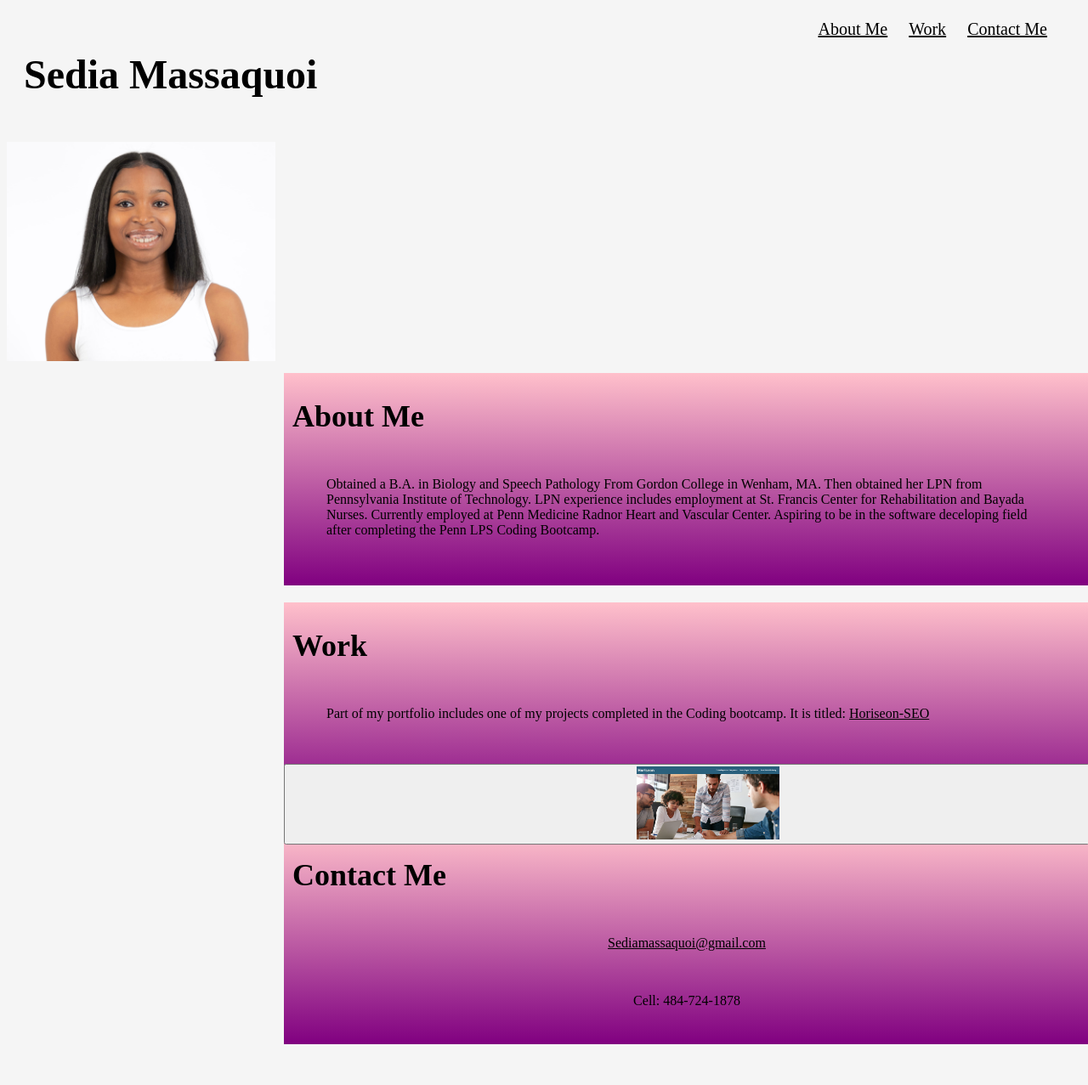
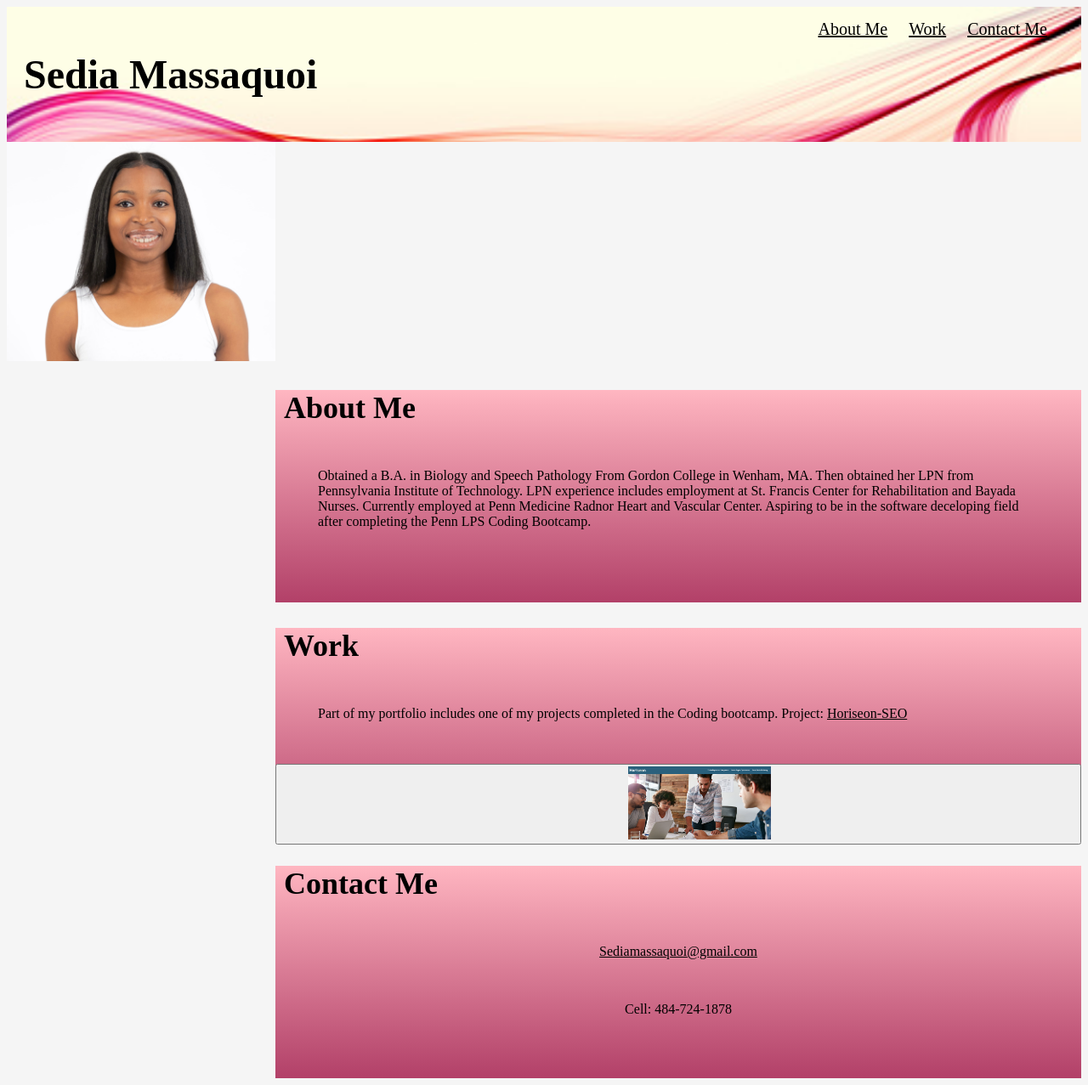
Before and after one commit to SediaM/The-Portfolio-of-Sedia-Massaquoi, a plain HTML site: page index.html in a window 1280 px wide. Shown: the whole page at 85% size. Before the commit the page ends 1247 px from the top, so only its background shows below. Drawn offline with Linux system fonts and the light colour scheme.

Commit message:
week two changes

```diff
--- a/index.html
+++ b/index.html
@@ -39,7 +39,7 @@
             <div class="Work-Box">
             <h2>Work</h2>
             <p>
-                Part of my portfolio includes one of my projects completed in the Coding bootcamp. It is titled:
+                Part of my portfolio includes one of my projects completed in the Coding bootcamp. Project:
                 <a href="https://sediam.github.io/Horiseon-SEO/">Horiseon-SEO</a>
             </p>
             <button><a href="https://sediam.github.io/Horiseon-SEO/"><img src="./Assets/Horiseon-SEO.png"  alt="Work"/></a></button>
--- a/style.css
+++ b/style.css
@@ -7,7 +7,7 @@ header {
     color: black;
     display: flex;
     justify-content: space-between;
-    background-image: url("./Assets/white-color-technology-abstract-background-vector-illustration-modern-design-concept_29865-4088.avif");
+    background-image: url("./Assets/ChallengeHeaderBackground.jpeg");
     background-size: cover;
 }
 
@@ -53,9 +53,8 @@ main {
 }
 
 .About-Box {
-    border: 10px solid whitesmoke;
     justify-content: space-between;
-    background-image: linear-gradient(pink, purple);
+    background-image: linear-gradient(lightpink, rgb(178, 64, 104));
     width: 75%;
     height: 250px;
     margin-left: 25%;
@@ -72,9 +71,8 @@ main {
 }
 
 .Work-Box {
-    border: 10px solid whitesmoke;
     justify-content: space-between;
-    background-image: linear-gradient(pink, purple);
+    background-image: linear-gradient(lightpink,rgb(178, 64, 104));
     width: 75%;
     height: 250px;
     margin-left: 25%;
@@ -93,9 +91,8 @@ main {
 }
 
 .Contact-Me-Box{
-    border: 10px solid whitesmoke;
     justify-content: space-between;
-    background-image: linear-gradient(pink, purple);
+    background-image: linear-gradient(lightpink, rgb(178, 64, 104));
     width: 75%;
     height: 250px;
     margin-left: 25%;
```
Also changed, not shown: Assets/ChallengeHeaderBackground.jpeg (added), 2 other files.
